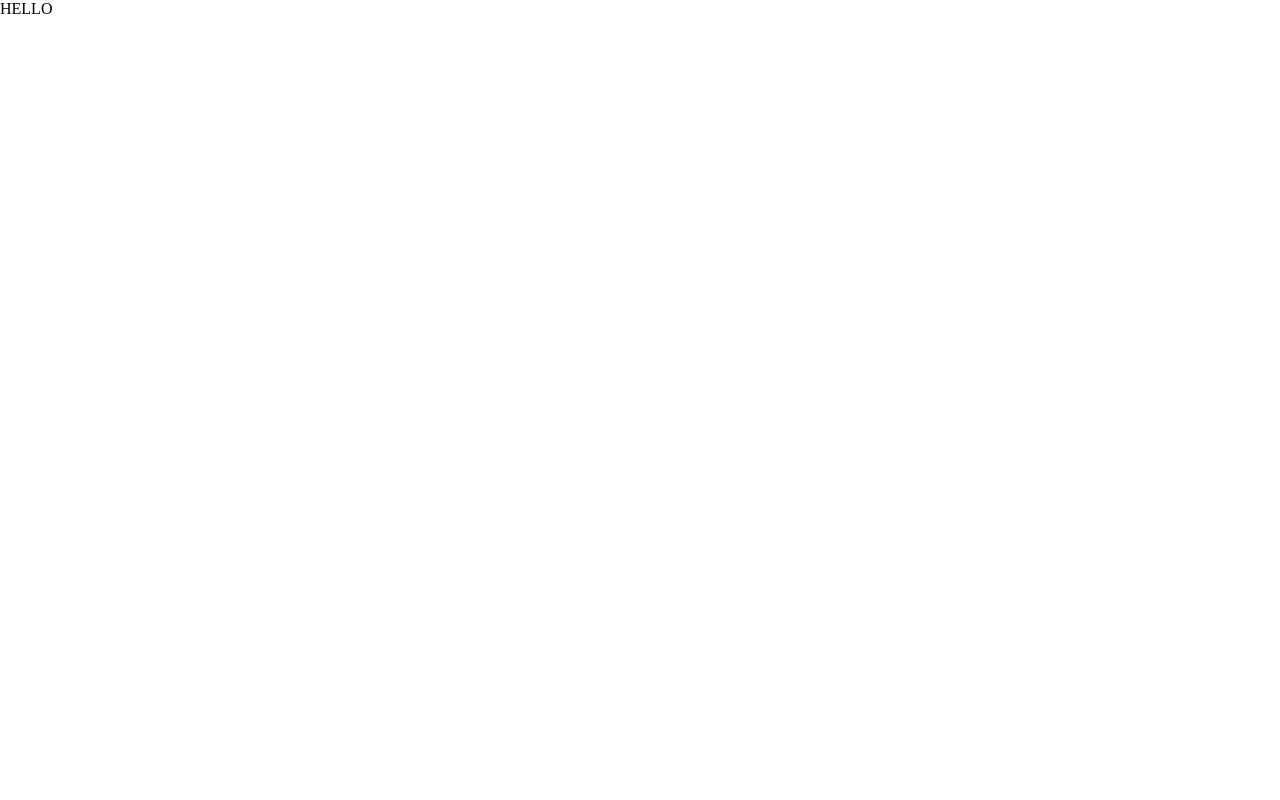
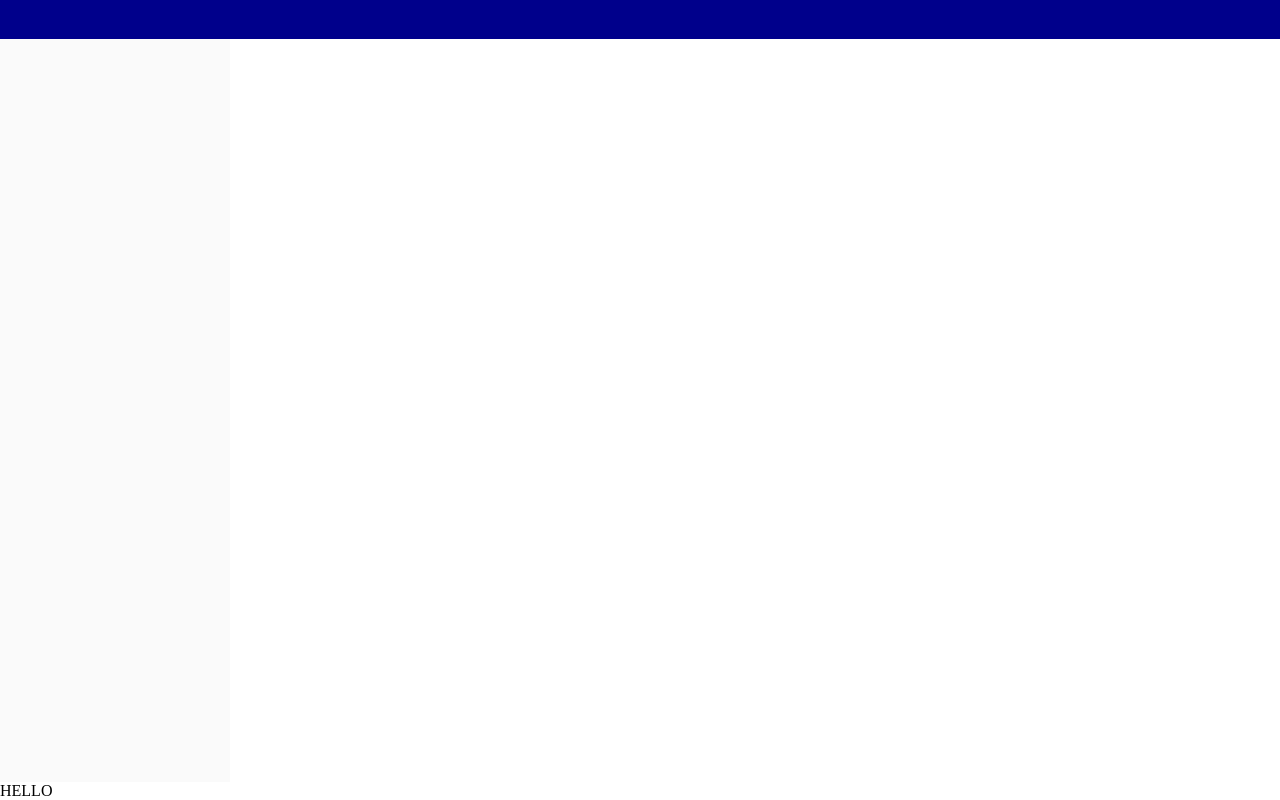
Before and after one commit to Szoker527/Todo-List, a website built with webpack: page dist/index.html in a window 1280 px wide. Built offline with Linux system fonts and the light colour scheme.

Commit message:
Added color and image folder with menu icon

```diff
--- a/src/style.css
+++ b/src/style.css
@@ -4,13 +4,27 @@
     box-sizing: border-box;
   }
 
-  body {
+body {
     height: 100vh;
     width: 100vw;
-  }
+    display: flex;
+    flex-direction: column;
+}
+
+
 
 main {
-    display: grid;
-    grid-template-rows: 5% 1fr;
-    grid-template-columns: 25% 1fr;
+  flex: 1;
+  display: grid;
+  grid-template-rows: 5% 1fr;
+  grid-template-columns: 18% 1fr;
 }
+
+.header {
+  background-color: darkblue;
+  grid-column: 1 / 3;
+}
+
+.left-menu {
+  background-color: #fafafa;
+}
```
Also changed, not shown: dist/index.html, dist/main.js, src/images/menu.svg (added).
